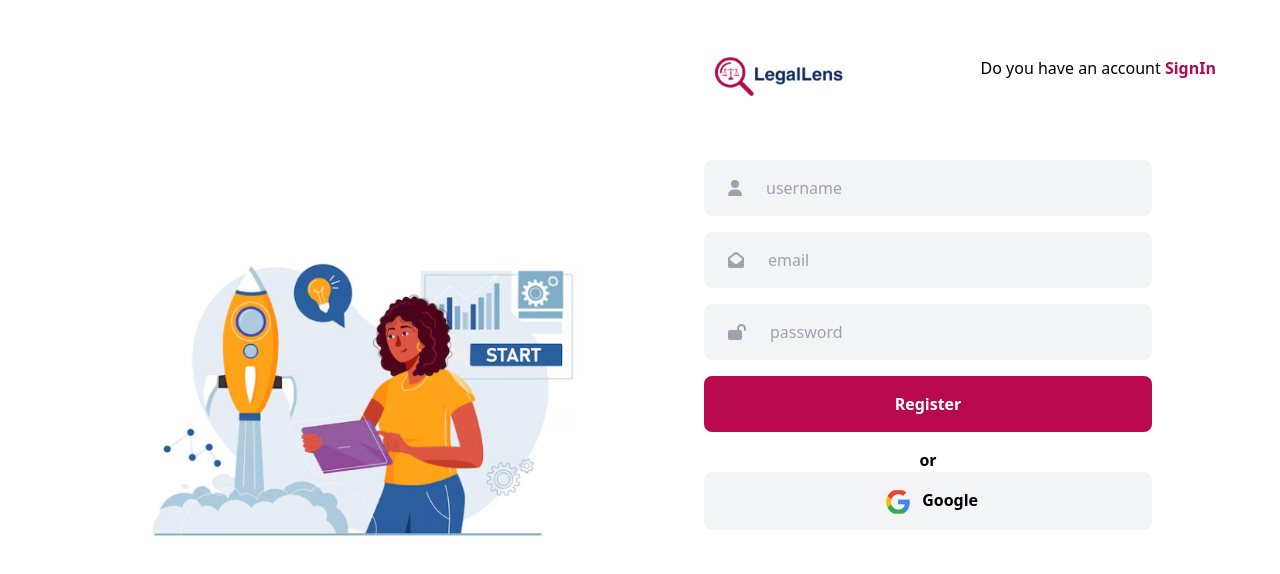
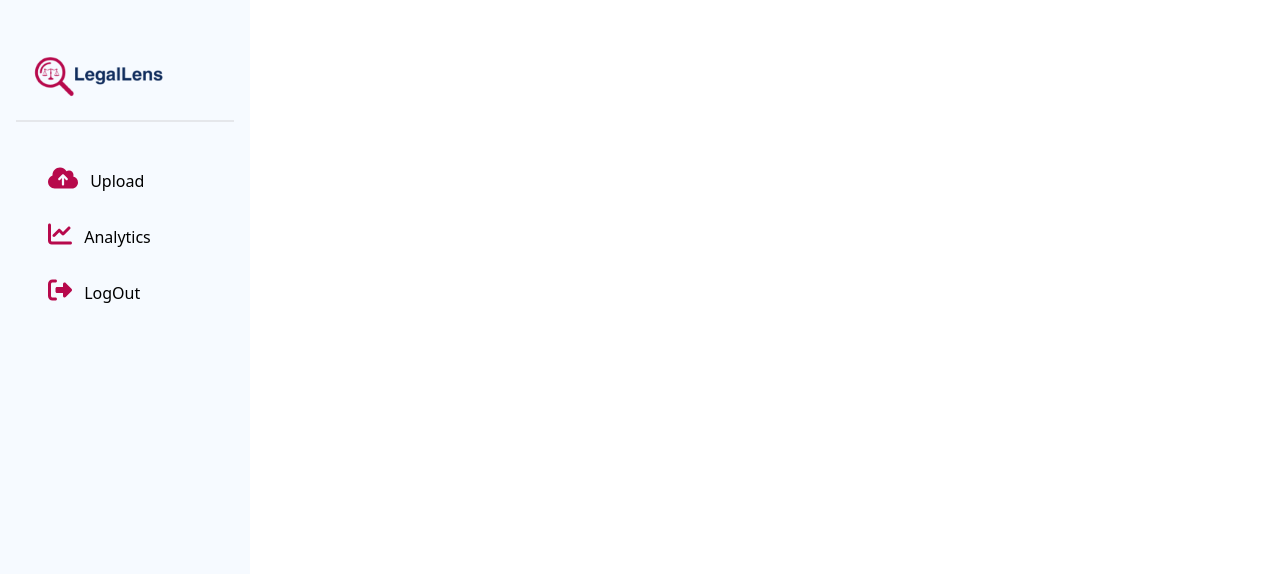
Before and after one commit to JudeUk/javallin_frontend, an Angular app: page / in a window 1280 px wide. Shown: the top 574 px of the page. Built offline with nearby package versions, Linux system fonts and the light colour scheme.

Commit message:
side nav bar added

```diff
--- a/src/app/app.component.html
+++ b/src/app/app.component.html
@@ -2,4 +2,5 @@
 <!-- <router-outlet></router-outlet> -->
 
 
-<app-registrationpage></app-registrationpage>
+<!-- <app-registrationpage></app-registrationpage> -->
+<app-sidenav></app-sidenav>
--- a/src/app/app.component.ts
+++ b/src/app/app.component.ts
@@ -6,13 +6,14 @@ import { DashboardComponent } from './dashboard/dashboard.component';
 import { InsightsComponent } from './insights/insights.component';
 import { LoginpageComponent } from "./loginpage/loginpage.component";
 import { RegistrationpageComponent } from "./registrationpage/registrationpage.component";
+import { SidenavComponent } from "./sidenav/sidenav.component";
 
 @Component({
     selector: 'app-root',
     standalone: true,
     templateUrl: './app.component.html',
     styleUrl: './app.component.css',
-    imports: [CommonModule, RouterOutlet, DashboardComponent, LoginpageComponent, RegistrationpageComponent]
+    imports: [CommonModule, RouterOutlet, DashboardComponent, LoginpageComponent, RegistrationpageComponent, SidenavComponent]
 })
 export class AppComponent {
 
--- a/src/app/registrationpage/registrationpage.component.html
+++ b/src/app/registrationpage/registrationpage.component.html
@@ -32,7 +32,6 @@
                         <!-- <input class="ml-6 bg-gray-100 py-2" type="submit" value="submit"> -->
                     </div>
                 </form>
-
             </div>
         </div>
     </section>
--- /dev/null
+++ b/src/app/sidenav/sidenav.component.css
@@ -0,0 +1,3 @@
+.rotate-180 {
+    transform: rotate(180deg);
+  }
--- /dev/null
+++ b/src/app/sidenav/sidenav.component.html
@@ -0,0 +1,15 @@
+<div class="fixed h-screen w-[250px] bg-[#F6FAFF]">
+    <div class="py-10">
+        <img class="h-20" src="assets/images/logo-1.png" alt="">
+        <div class="border-b-2 px-2 mx-4"></div>
+    </div>
+    <div class="w-full">
+        <a class="px-10 w-full"  href=""><fa-icon class="text-secondary text-2xl px-2" [icon]="faCloudArrowUp"></fa-icon> Upload </a>
+    </div>
+    <div class="w-full py-6">
+        <a class="px-10 w-full"  href=""><fa-icon class="text-secondary text-2xl px-2" [icon]="faChartLine"></fa-icon> Analytics </a>
+    </div>
+    <div class="w-full">
+        <a class="px-10 w-full"  href=""><fa-icon class="text-secondary text-2xl px-2 rotate-180 " [icon]="faRightFromBracket"></fa-icon> LogOut </a>
+    </div>
+</div>
--- /dev/null
+++ b/src/app/sidenav/sidenav.component.ts
@@ -0,0 +1,18 @@
+import { Component } from '@angular/core';
+import { FontAwesomeModule } from '@fortawesome/angular-fontawesome';
+import {faCloudArrowUp} from '@fortawesome/free-solid-svg-icons';
+import {faChartLine} from '@fortawesome/free-solid-svg-icons';
+import {faRightFromBracket} from '@fortawesome/free-solid-svg-icons';
+
+@Component({
+  selector: 'app-sidenav',
+  standalone: true,
+  imports: [FontAwesomeModule],
+  templateUrl: './sidenav.component.html',
+  styleUrl: './sidenav.component.css'
+})
+export class SidenavComponent {
+  faCloudArrowUp = faCloudArrowUp
+  faChartLine = faChartLine
+  faRightFromBracket = faRightFromBracket
+}
```
Also changed, not shown: 1 other file (tests, documents, lock files or other folders).
